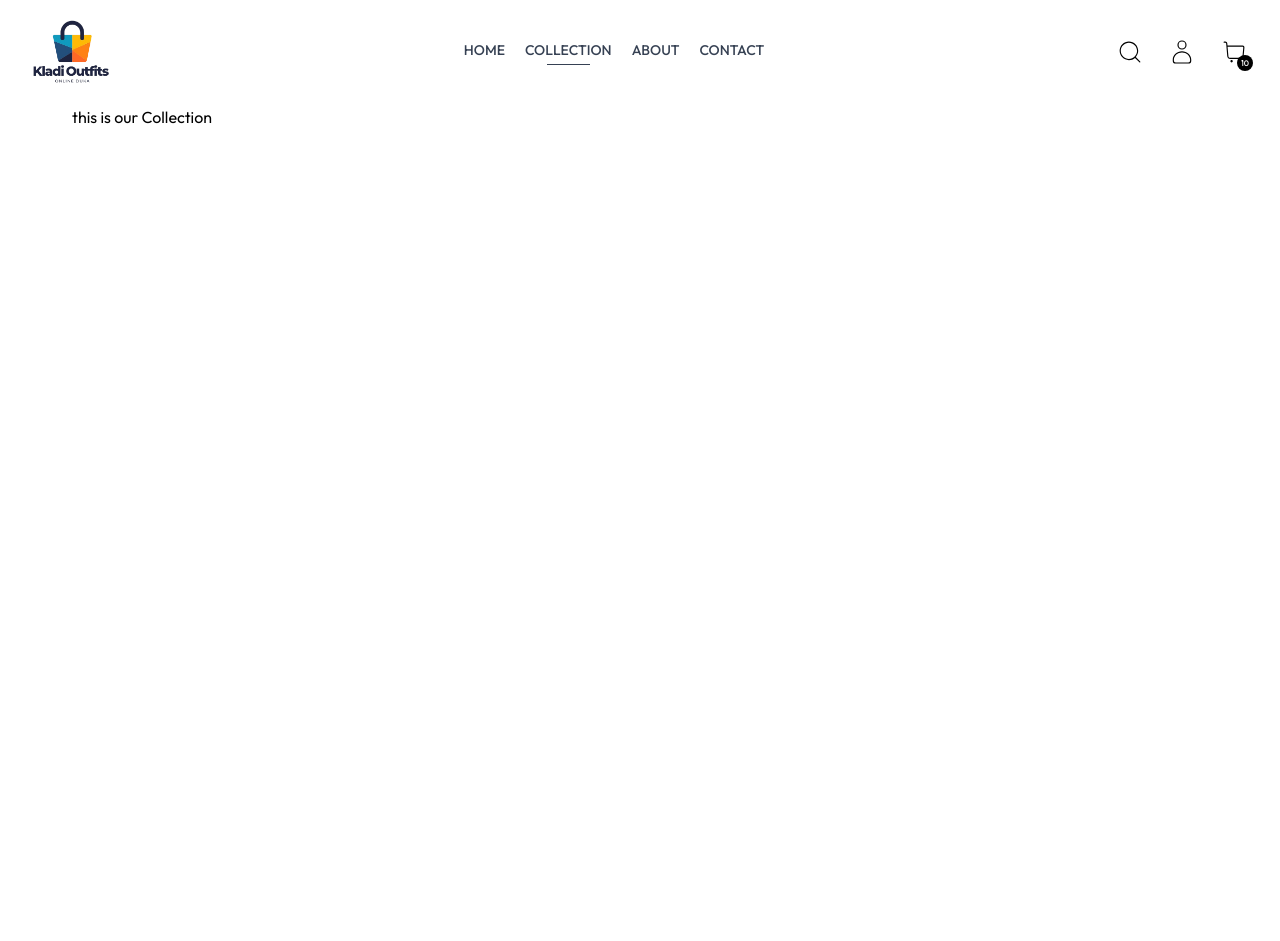
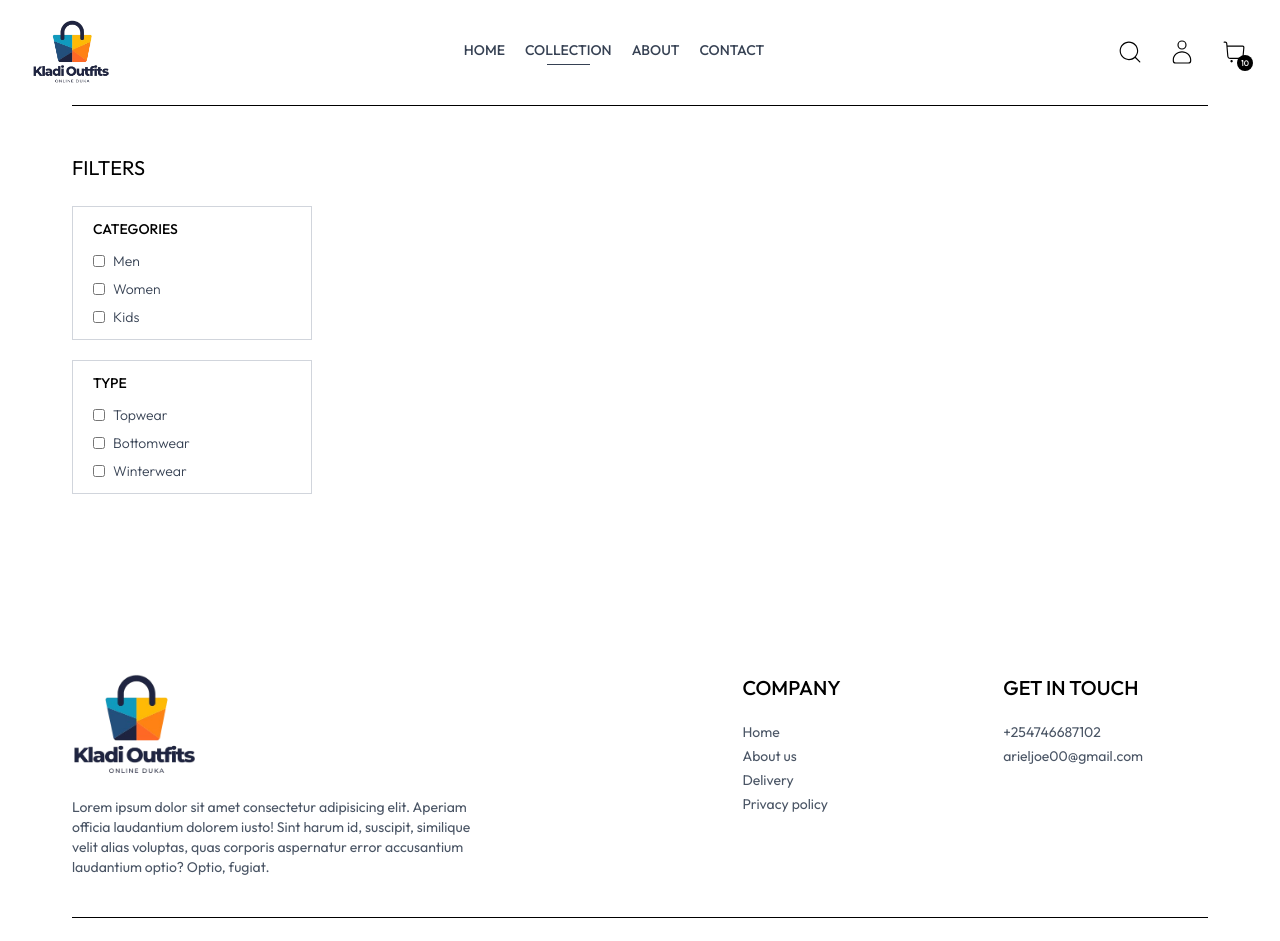
Before and after one commit to Ariel-joe/Ecommerce, a React (Vite) app in the folder client/: page /collection in a window 1280 px wide. Shown: the top 941 px of the page. Before the commit the page ends 800 px from the top, so only its background shows below. Built offline with nearby package versions, Linux system fonts and the light colour scheme.

Commit message:
collections page implem

```diff
--- a/client/src/App.jsx
+++ b/client/src/App.jsx
@@ -1,17 +1,20 @@
 import React from "react";
 import { Outlet } from "react-router";
 import { Navbar } from "./components/Navbar";
+import { Footer } from "./components/Footer";
 
 const App = () => {
   return (
     <>
-      <div className="mx-8">
+      <div className="mx-2 sm:mx-8">
         <div>
           <Navbar />
         </div>
 
         <div className="mx-4 sm:mx-10">
           <Outlet />
+
+          <Footer />
         </div>
       </div>
     </>
--- /dev/null
+++ b/client/src/components/Footer.jsx
@@ -0,0 +1,51 @@
+import React from "react";
+import { assets } from "../assets/assets";
+
+const Footer = () => {
+  return (
+    <>
+      <div className="flex flex-col sm:grid grid-cols-[3fr_1fr_1fr] gap-14 my-10 mt-40 text-sm">
+        {/*  */}
+        <div>
+          <img src={assets.primaryLogo} className="mb-5 w-32" alt="" />
+          <p className="w-full md:w-2/3 text-gray-600">
+            Lorem ipsum dolor sit amet consectetur adipisicing elit. Aperiam
+            officia laudantium dolorem iusto! Sint harum id, suscipit, similique
+            velit alias voluptas, quas corporis aspernatur error accusantium
+            laudantium optio? Optio, fugiat.
+          </p>
+        </div>
+
+        {/*  */}
+        <div>
+          <p className="text-xl font-medium mb-5">COMPANY</p>
+          <ul className="flex flex-col gap-1 text-gray-600">
+            <li>Home</li>
+            <li>About us</li>
+            <li>Delivery</li>
+            <li>Privacy policy</li>
+          </ul>
+        </div>
+
+        {/*  */}
+        <div>
+          <p className="text-xl font-medium mb-5">GET IN TOUCH</p>
+          <ul className="flex flex-col gap-1 text-gray-600">
+            <li>+254746687102</li>
+            <li>arieljoe00@gmail.com</li>
+          </ul>
+        </div>
+      </div>
+
+      {/*  */}
+      <div>
+        <hr />
+        <p className="py-5 text-sm text-center">
+          Copyright 2025@ kladi outfits.com - All Rights Reserved
+        </p>
+      </div>
+    </>
+  );
+};
+
+export { Footer };
--- a/client/src/components/Newsletter.jsx
+++ b/client/src/components/Newsletter.jsx
@@ -1,6 +1,14 @@
 import React from "react";
 
 const Newsletter = () => {
+
+  const onSubmitHandler = (e) => {
+    e.preventDefault()
+
+
+
+  }
+
   return (
     <>
       <div className="text-center">
@@ -13,7 +21,7 @@ const Newsletter = () => {
         </p>
 
         {/* form component */}
-        <form className="w-full sm:w-1/2 flex items-center gap-3 mx-auto my-6 border pl-3">
+        <form onSubmit={onSubmitHandler} className="w-full sm:w-1/2 flex items-center gap-3 mx-auto my-6 border pl-3">
           <input
             className="w-full sm:flex-1 outline-none"
             type="email"
--- a/client/src/pages/Collection.jsx
+++ b/client/src/pages/Collection.jsx
@@ -1,9 +1,84 @@
-import React from "react";
+import React, { useContext, useEffect, useState } from "react";
+import { ShopContext } from "../context/Shopcontext";
+import { assets } from "../assets/assets";
 
 const Collection = () => {
+  const { products } = useContext(ShopContext);
+  const [showFilter, setShowFilter] = useState(false);
+  // const [productlist, setProductlist] = useState([]);
+
+  // useEffect(() => {
+  //   const productCollection = setProductlist(products);
+  // }, []);
+
   return (
     <>
-      <div>this is our Collection</div>
+      {/* filter option */}
+      <div className="flex flex-col sm:flex-row gap-1 sm:gap-10 pt-10 border-t">
+        <div className="min-w-60">
+          <p
+            onClick={() => setShowFilter(!showFilter)}
+            className="my-2 text-xl  flex items-center cursor-pointer gap-2"
+          >
+            FILTERS
+            <img
+              className={`h-3 sm:hidden ${showFilter ? "rotate-90" : ""}`}
+              src={assets.dropdown_icon}
+              alt=""
+            />
+          </p>
+
+          {/* filter by category */}
+
+          <div
+            className={`border border-gray-300 pl-5 py-3 mt-6 ${
+              showFilter ? "" : "hidden"
+            } sm:block`}
+          >
+            <p className="mb-3 text-sm font-medium">CATEGORIES</p>
+            <div className="flex flex-col gap-2 text-sm font-light text-gray-700">
+              <p className="flex gap-2">
+                <input type="checkbox" className="w-3" value={"Men"} /> Men
+              </p>
+
+              <p className="flex gap-2">
+                <input type="checkbox" className="w-3" value={"Women"} /> Women
+              </p>
+
+              <p className="flex gap-2">
+                <input type="checkbox" className="w-3" value={"Kids"} /> Kids
+              </p>
+            </div>
+          </div>
+
+          {/* subcategory filter */}
+          <div
+            className={`border border-gray-300 pl-5 py-3 my-5 ${
+              showFilter ? "" : "hidden"
+            } sm:block`}
+          >
+            <p className="mb-3 text-sm font-medium">TYPE</p>
+            <div className="flex flex-col gap-2 text-sm font-light text-gray-700">
+              <p className="flex gap-2">
+                <input type="checkbox" className="w-3" value={"Topwear"} />{" "}
+                Topwear
+              </p>
+
+              <p className="flex gap-2">
+                <input type="checkbox" className="w-3" value={"Bottomwear"} />{" "}
+                Bottomwear
+              </p>
+
+              <p className="flex gap-2">
+                <input type="checkbox" className="w-3" value={"Winterwear"} />{" "}
+                Winterwear
+              </p>
+            </div>
+          </div>
+        </div>
+      </div>
+
+      {/* collections */}
     </>
   );
 };
```
